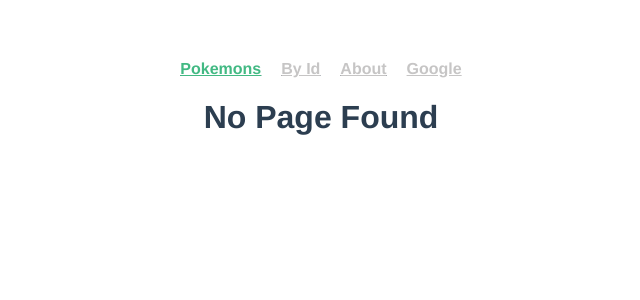
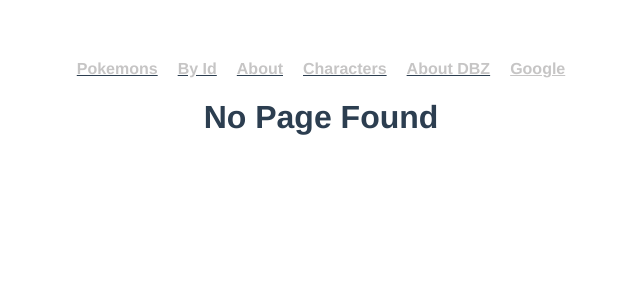
Before and after one commit to ososuna/vue, a Vue app in the folder 04-routes-cycle/: page /#/home in a window 1280 px wide. Before the commit this address led to /#/home. Shown: the top 300 px of the page, without its empty margins (319-959 px from the left). Built offline with nearby package versions, Linux system fonts and the light colour scheme.

Commit message:
Fix navbar

```diff
--- a/04-routes-cycle/src/modules/shared/components/CustomLink.vue
+++ b/04-routes-cycle/src/modules/shared/components/CustomLink.vue
@@ -5,11 +5,10 @@
         :href="link.to">{{ link.name }}</a>
     <router-link
         v-else
-        :to="link.to"
-        v-slot="{ href, isActive }">
+        :to="route"
+        v-slot="{ isActive }">
 
-        <a :href="href"
-            :class="isActive ? 'is-active' : 'normal-link'">
+        <a :class="isActive ? 'is-active' : 'normal-link'">
             {{ link.name }} </a>
     </router-link>
 </template>
@@ -25,6 +24,11 @@ export default {
     computed: {
         isExternalLink() {
             return this.link.to.startsWith('http')
+        },
+        route() {
+            return this.link.id === undefined
+                ? { name: this.link.to }
+                : { name: this.link.to, params: {id: this.link.id } }
         }
     }
 }
--- a/04-routes-cycle/src/modules/shared/components/Navbar.vue
+++ b/04-routes-cycle/src/modules/shared/components/Navbar.vue
@@ -18,9 +18,11 @@ export default {
   data() {
     return {
       links: [
-        { to: '/home', name: 'Pokemons' },
-        { to: '/pokemonid/50', name: 'By Id' },
-        { to: '/about', name: 'About' },
+        { to: 'pokemon-home', name: 'Pokemons' },
+        { to: 'pokemon-id', name: 'By Id', id: 151 },
+        { to: 'pokemon-about', name: 'About' },
+        { to: 'dbz-characters', name: 'Characters' },
+        { to: 'dbz-about', name: 'About DBZ' },
         { to: 'https://google.com', name: 'Google' }
       ]
     }
```
